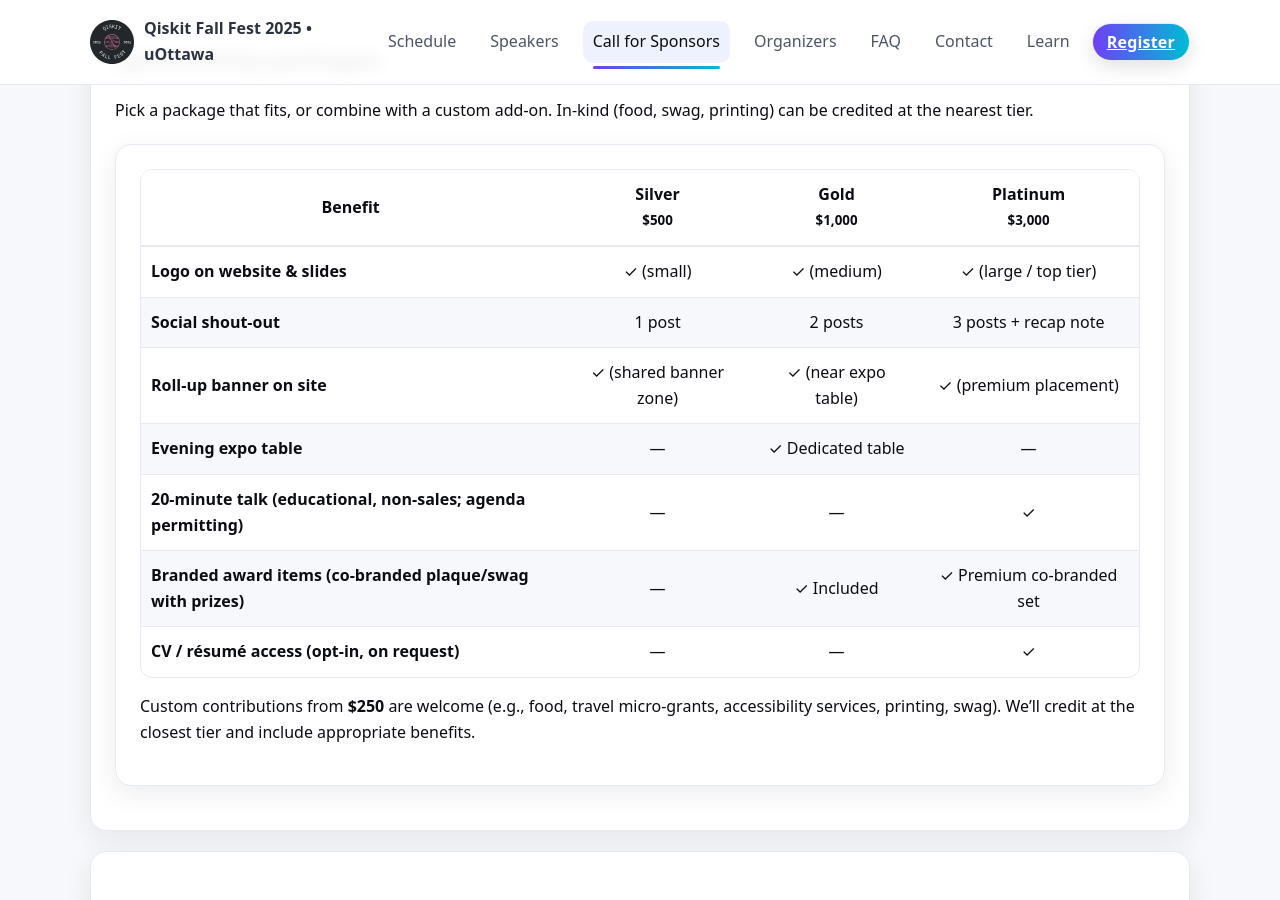
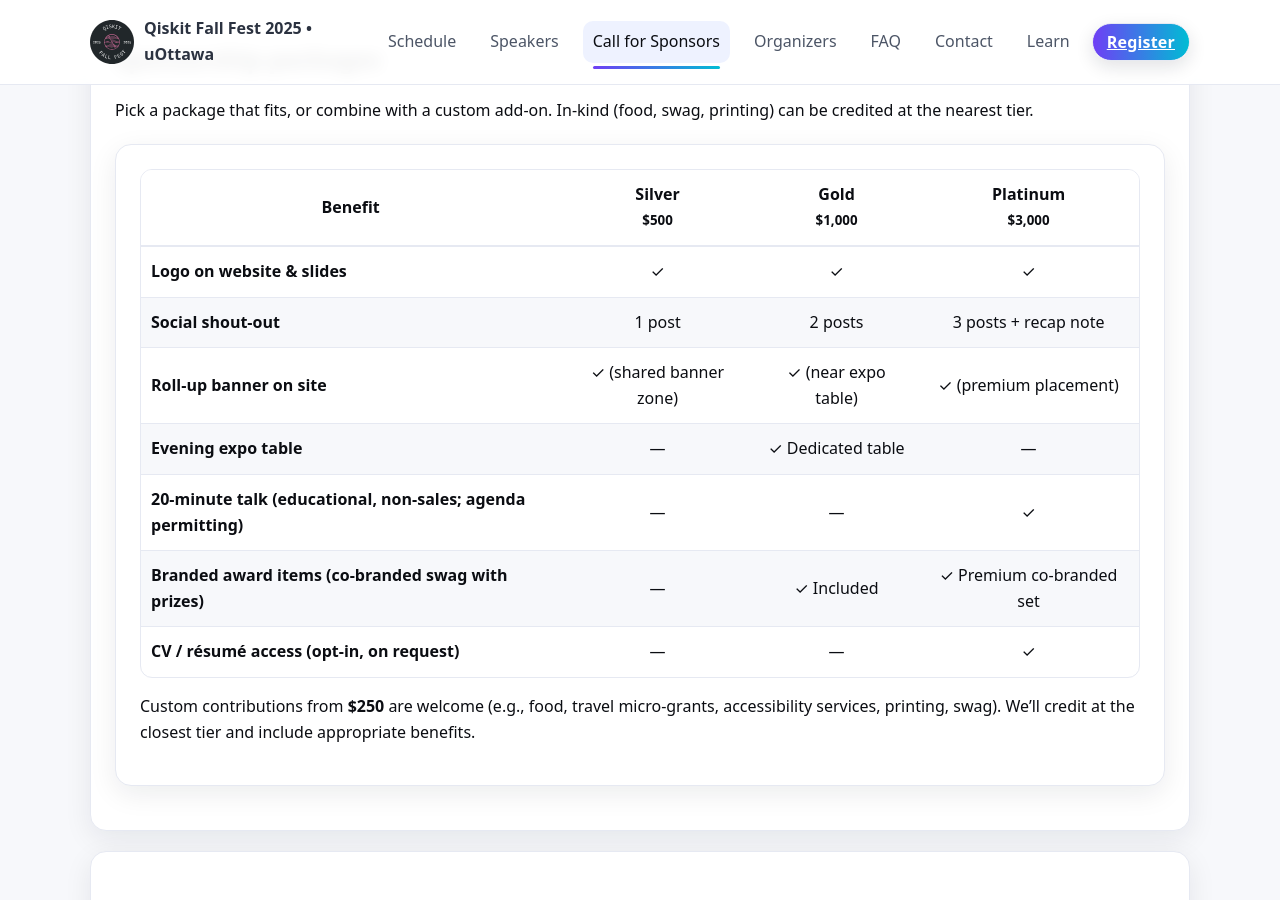
Before and after one commit to utkarshh-singh/fall-fest-2025-website, a Jekyll site: the page built from sponshorship.md, in a window 1280 px wide and 900 px high, scrolled down 1477 px. Built offline with Jekyll 4.4.1, drawn with Linux system fonts in a browser that asks for light colours.

Commit message:
Update sponshorship.md

```diff
--- a/sponshorship.md
+++ b/sponshorship.md
@@ -82,9 +82,9 @@
       <tbody>
         <tr>
           <td>Logo on website & slides</td>
-          <td>✓ (small)</td>
-          <td>✓ (medium)</td>
-          <td>✓ (large / top tier)</td>
+          <td>✓ </td>
+          <td>✓ </td>
+          <td>✓ </td>
         </tr>
         <tr>
           <td>Social shout-out</td>
@@ -111,7 +111,7 @@
           <td>✓</td>
         </tr>
         <tr>
-          <td>Branded award items (co-branded plaque/swag with prizes)</td>
+          <td>Branded award items (co-branded swag with prizes)</td>
           <td>—</td>
           <td>✓ Included</td>
           <td>✓ Premium co-branded set</td>
```
